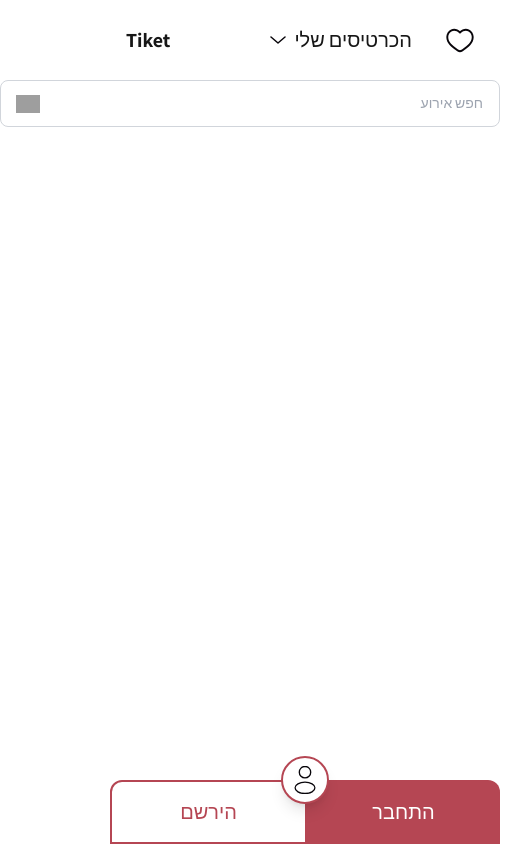
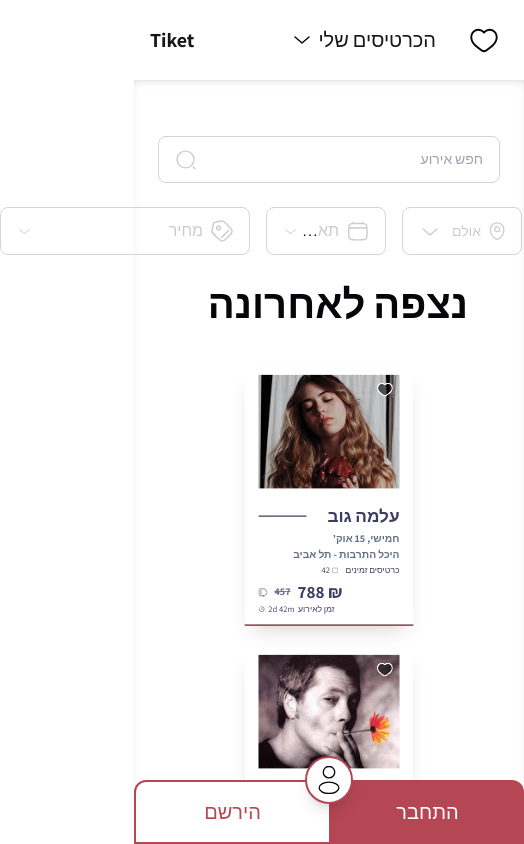
Before and after one commit to tiketuser/Tiket, a Next.js app: page /ViewMore in a window 390 px wide. Shown: the top 844 px of the page, 524 px wide, since content can reach past the window. Built offline with nearby package versions, Linux system fonts and the light colour scheme.

Commit message:
created viewmore page still needs responsiveness and work on catageory design

```diff
--- a/app/ViewMore/page.tsx
+++ b/app/ViewMore/page.tsx
@@ -1,11 +1,15 @@
+"use client";
+
 import React from "react";
 import NavBar from "../components/NavBar/NavBar";
 import Footer from "../components/Footer/Footer";
 import CustomInput from "../components/CustomInput/CustomInput";
-import SearchIcon from "../../../public/images/SearchBar/Search Icon.svg";
+import SearchIcon from "../../public/images/SearchBar/Search Icon.svg";
 import Image from "next/image";
 import cardsData from "../DemoData/cardsData"; // ייבוא רשימת הכרטיסים
-import { useRouter } from "next/router";
+import { useRouter } from "next/navigation";
+import TiketFilters from "../components/TiketFilters/TiketFilters";
+import ResponsiveGallery from "../components/TicketGallery/ResponsiveGallery";
 
 const ViewMore = () => {
   const router = useRouter();
@@ -19,16 +23,38 @@ const ViewMore = () => {
   return (
     <div>
       <NavBar />
+      <div className="pt-14 pb-14 pr-6 pl-6 shadow-small-inner">
+        <div className="flex justify-center">
           <CustomInput
             id="search-bar"
             placeholder="חפש אירוע"
             image={
-          <Image src={SearchIcon} alt="Search Icon" width={24} height={24} />
+              <Image
+                src={SearchIcon}
+                alt="Search Icon"
+                width={24}
+                height={24}
+              />
             }
             onEnter={handleSearch} // מבצע חיפוש ומעביר לדף התוצאות
             suggestions={artistNames} // מעביר את רשימת האמנים
           />
+        </div>
 
+        <TiketFilters />
+        <h3 className="text-heading-3-desktop font-extrabold mr-8 text-subtext">
+          נצפה לאחרונה
+        </h3>
+        <ResponsiveGallery />
+        <h3 className="text-heading-3-desktop font-extrabold mr-8 text-subtext">
+          דילים ברגע האחרון
+        </h3>
+        <ResponsiveGallery />
+        <h3 className="text-heading-3-desktop font-extrabold mr-8 text-subtext">
+          המלצות שלנו
+        </h3>
+        <ResponsiveGallery />
+      </div>
       <Footer />
     </div>
   );
--- a/app/components/ContactSection/ContactSection.tsx
+++ b/app/components/ContactSection/ContactSection.tsx
@@ -43,7 +43,7 @@ const ContactSection = () => {
                 height={80}
               />
             }
-            title="Email"
+            title="Whatsapp"
             description={[
               "מוזמנים לשלוח לנו וואטסאפ בכל שעה.",
               "אנחנו משתדלים להגיב בתוך 48 שעות.",
--- a/app/components/ResultSection/ResultSection.tsx
+++ b/app/components/ResultSection/ResultSection.tsx
@@ -16,6 +16,7 @@ import PriceFilter from "../PriceFilter/PriceFilter";
 import CustomDateInput from "../CustomDateInput/CustomDateInput";
 import { useRouter } from "next/navigation";
 import cardsData from "@/app/DemoData/cardsData";
+import TiketFilters from "../TiketFilters/TiketFilters";
 
 interface ResultSectionProps {
   withUpperSection: boolean;
@@ -38,8 +39,6 @@ const ResultSection: React.FC<ResultSectionProps> = ({
     router.push(`/SearchResults?query=${encodeURIComponent(query)}`);
   };
 
-  const [values, setValues] = useState<number[]>([20, 80]);
-
   return (
     <div className="w-full">
       {/* Title Section - Only displayed if withUpperSection is true */}
@@ -56,7 +55,9 @@ const ResultSection: React.FC<ResultSectionProps> = ({
             <h1 className="text-heading-1-desktop font-bold text-subtext select-none">
               {title}
             </h1>
-            <p className="text-text-large text-subtext select-none">{subText}</p>
+            <p className="text-text-large text-subtext select-none">
+              {subText}
+            </p>
           </div>
         </div>
       )}
@@ -76,50 +77,7 @@ const ResultSection: React.FC<ResultSectionProps> = ({
       </div>
 
       {/* Filters Section */}
-      <div className="flex justify-center gap-4 mt-6 mb-6">
-        <div>
-          <CustomSelectInput
-            options={citiesData}
-            placeholder="עיר"
-            width="250px"
-            icon={<Image src={CityIcon} alt="City Icon" width={24} height={14} />}
-            dropdownIcon={<Image src={DropdownIcon} alt="Dropdown Icon" width={22} height={16} />}
-          />
-        </div>
-
-        <div>
-          <CustomSelectInput
-            options={venueData}
-            placeholder="אולם"
-            width="250px"
-            icon={<Image src={LocationIcon} alt="Location Icon" width={18} height={22} />}
-            dropdownIcon={<Image src={DropdownIcon} alt="Dropdown Icon" width={22} height={16} />}
-          />
-        </div>
-
-        <div>
-          <CustomDateInput
-            placeholder="תאריך"
-            width="300px"
-            icon={<Image src={DateIcon} alt="Date Icon" width={22} height={16} />}
-            dropdownIcon={<Image src={DropdownIcon} alt="Dropdown Icon" width={15} height={15} />}
-          />
-        </div>
-
-        <div className="">
-          <PriceFilter
-            placeholder="מחיר"
-            width="250px"
-            icon={<Image src={PriceIcon} alt="Price Icon" width={22} height={16} />}
-            dropdownIcon={<Image src={DropdownIcon} alt="Dropdown Icon" width={15} height={15} />}
-            min={0}
-            max={1000}
-            step={1}
-            defaultValue={values}
-            onValueChange={(newValues) => setValues(newValues)}
-          />
-        </div>
-      </div>
+      <TiketFilters />
     </div>
   );
 };
--- a/app/components/TicketGallery/ResponsiveGallery.tsx
+++ b/app/components/TicketGallery/ResponsiveGallery.tsx
@@ -44,7 +44,7 @@ const ResponsiveGallery: React.FC = () => {
         </Carousel>
 
         <div className="flex justify-center mt-6 mb-14">
-          <Link href="/" className="flex items-center gap-2">
+          <Link href="/ViewMore" className="flex items-center gap-2">
             <span className="text-text-medium font-light text-center">
               גלה עוד
             </span>
--- /dev/null
+++ b/app/components/TiketFilters/TiketFilters.tsx
@@ -0,0 +1,117 @@
+
+
+import React, { useState } from "react";
+import Image from "next/image";
+import citiesData from "@/app/DemoData/citiesData";
+import venueData from "@/app/DemoData/venueData";
+import CustomSelectInput from "../CustomSelectInput/CustomSelectInput";
+import CustomDateInput from "../CustomDateInput/CustomDateInput";
+import PriceFilter from "../PriceFilter/PriceFilter";
+
+// ייבוא אייקונים
+import CityIcon from "../../../public/images/SearchResult/City Icon.svg";
+import LocationIcon from "../../../public/images/SearchResult/Venue Icon.svg";
+import DateIcon from "../../../public/images/SearchResult/Date Icon.svg";
+import PriceIcon from "../../../public/images/SearchResult/Price Icon.svg";
+import DropdownIcon from "../../../public/images/SearchResult/Arrow.svg";
+
+const TiketFilters = () => {
+  const [values, setValues] = useState<number[]>([20, 80]);
+
+  return (
+    <>
+      {/* Filters Section */}
+      <div className="flex justify-center gap-4 mt-6 mb-6">
+        {/* בחירת עיר */}
+        <div>
+          <CustomSelectInput
+            options={citiesData}
+            placeholder="עיר"
+            width="250px"
+            icon={
+              <Image src={CityIcon} alt="City Icon" width={24} height={14} />
+            }
+            dropdownIcon={
+              <Image
+                src={DropdownIcon}
+                alt="Dropdown Icon"
+                width={22}
+                height={16}
+              />
+            }
+          />
+        </div>
+
+        {/* בחירת אולם */}
+        <div>
+          <CustomSelectInput
+            options={venueData}
+            placeholder="אולם"
+            width="250px"
+            icon={
+              <Image
+                src={LocationIcon}
+                alt="Location Icon"
+                width={18}
+                height={22}
+              />
+            }
+            dropdownIcon={
+              <Image
+                src={DropdownIcon}
+                alt="Dropdown Icon"
+                width={22}
+                height={16}
+              />
+            }
+          />
+        </div>
+
+        {/* בחירת תאריך */}
+        <div>
+          <CustomDateInput
+            placeholder="תאריך"
+            width="300px"
+            icon={
+              <Image src={DateIcon} alt="Date Icon" width={22} height={16} />
+            }
+            dropdownIcon={
+              <Image
+                src={DropdownIcon}
+                alt="Dropdown Icon"
+                width={15}
+                height={15}
+              />
+            }
+          />
+        </div>
+
+        {/* סינון לפי מחיר */}
+        <div>
+          <PriceFilter
+            placeholder="מחיר"
+            width="250px"
+            icon={
+              <Image src={PriceIcon} alt="Price Icon" width={22} height={16} />
+            }
+            dropdownIcon={
+              <Image
+                src={DropdownIcon}
+                alt="Dropdown Icon"
+                width={15}
+                height={15}
+              />
+            }
+            min={0}
+            max={1000}
+            step={1}
+            defaultValue={values}
+            onValueChange={(newValues) => setValues(newValues)}
+          />
+        </div>
+      </div>
+    </>
+  );
+};
+
+export default TiketFilters;
```
Lines whose indentation alone changed are shown as unchanged.
